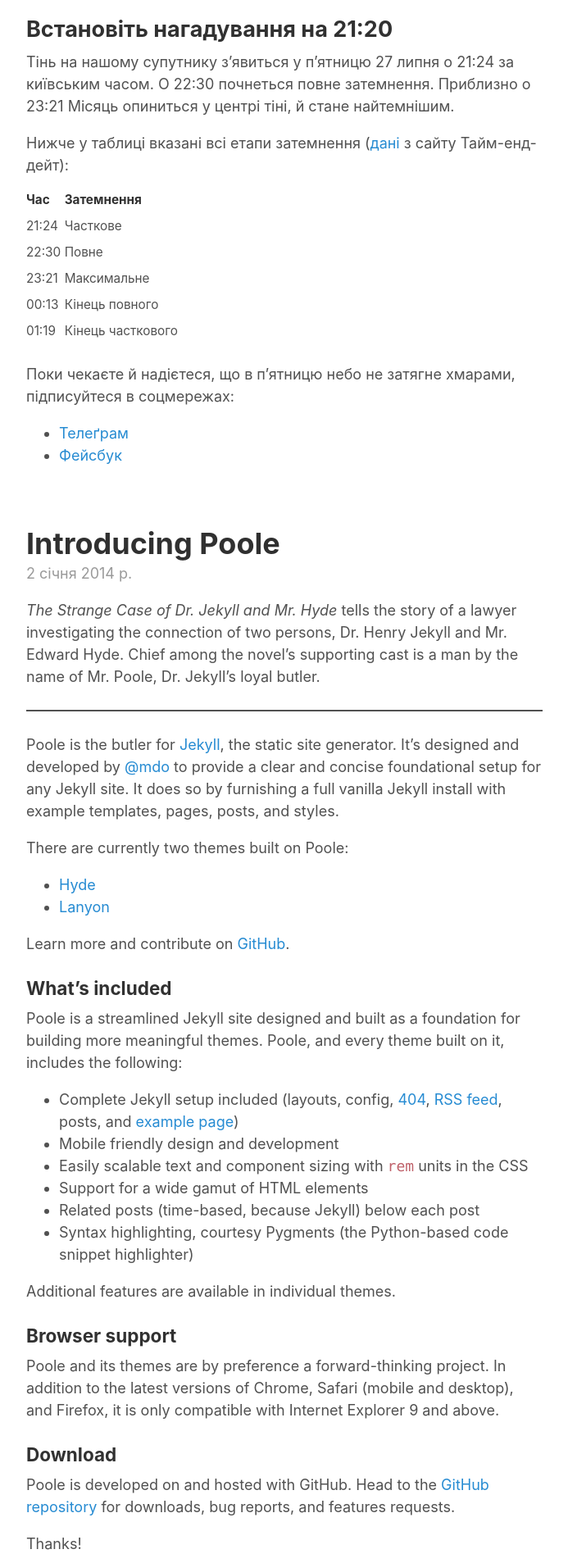
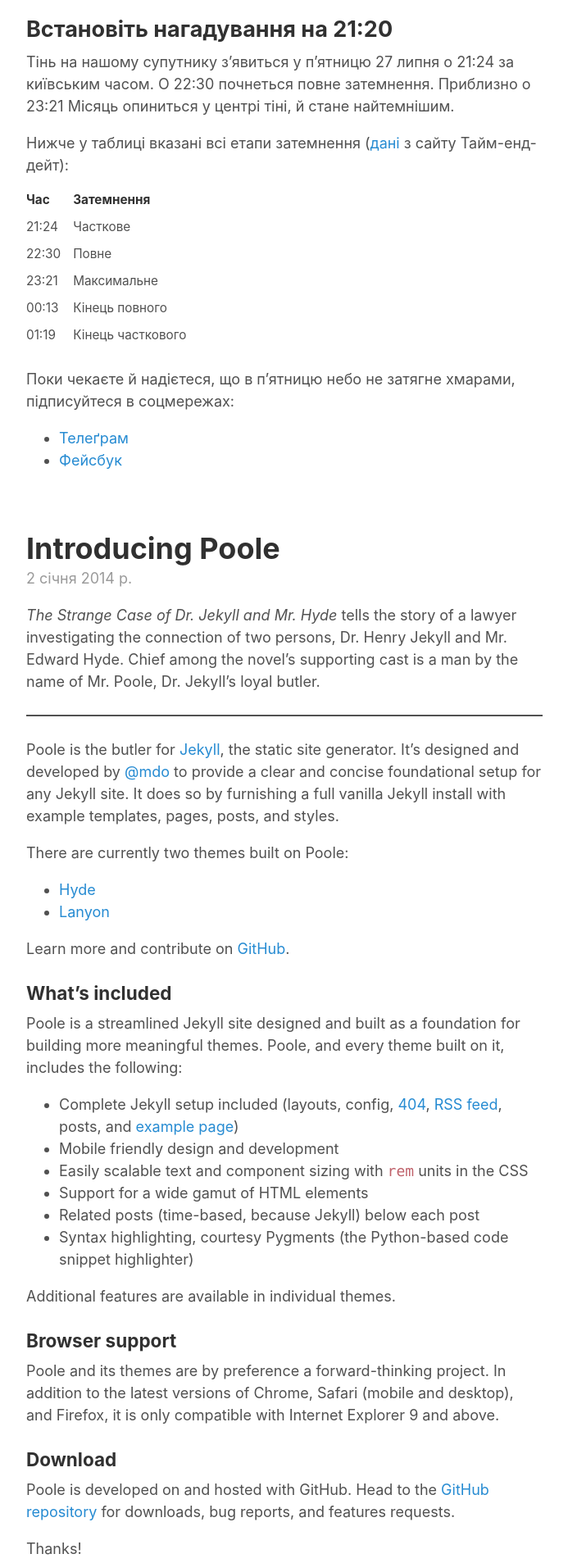
Before and after one commit to pnmrnko/pnmrnko.github.io, a Jekyll site: the page built from index.html, in a window 1280 px wide. Shown: the part 1539-3446 px from the top of the page at 82% size, without its empty margins (293-986 px from the left). Built offline with Jekyll 4.4.1, drawn with Linux system fonts in a browser that asks for light colours; the list of posts is cut into pages by our own code.

Commit message:
rem to px

```diff
--- a/_sass/_base.scss
+++ b/_sass/_base.scss
@@ -117,7 +117,7 @@ table {
 
 td,
 th {
-  padding: .0rem .25rem .5rem .0rem;
+  padding: 0 15px 10px 0;
 }
 
 th {
```
